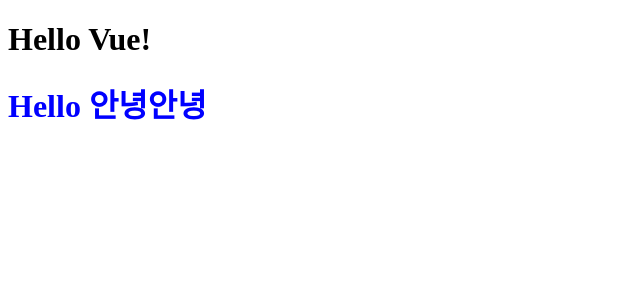
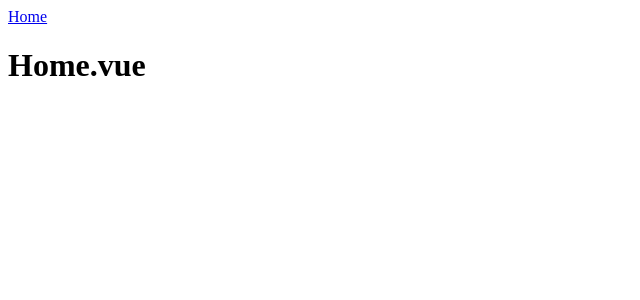
Before and after one commit to Junhyeong-B/vue_init, a Vue app: page / in a window 1280 px wide. Shown: the top 300 px of the page, without its empty margins (0-640 px from the left). Built offline with nearby package versions, Linux system fonts and the light colour scheme; the HTML template or start-up script is replaced by a standard one.

Commit message:
Feat: Add router

```diff
--- a/package.json
+++ b/package.json
@@ -27,6 +27,7 @@
   },
   "dependencies": {
     "vue": "^3.2.19",
+    "vue-router": "^4.0.11",
     "vuex": "^4.0.2"
   }
 }
--- a/src/App.vue
+++ b/src/App.vue
@@ -1,21 +1,6 @@
 <template>
-  <h1>
-    {{ msg }}
-  </h1>
-  <Hello />
+  <RouterLink to="/">
+    Home
+  </RouterLink>
+  <RouterView />
 </template>
-
-<script>
-import Hello from '~/components/Hello'
-
-export default {
-  components: {
-    Hello
-  },
-  data() {
-    return {
-      msg: 'Hello Vue!'
-    }
-  }
-}
-</script>
--- a/src/main.js
+++ b/src/main.js
@@ -1,7 +1,9 @@
 import { createApp } from 'vue'
 import App from '~/App'
 import store from '~/store'
+import router from '~/routes'
 
 const app = createApp(App)
 app.use(store)
+app.use(router)
 app.mount('#app')
--- /dev/null
+++ b/src/routes/Home.vue
@@ -0,0 +1,3 @@
+<template>
+  <h1>Home.vue</h1>
+</template>
--- /dev/null
+++ b/src/routes/index.js
@@ -0,0 +1,13 @@
+import { createRouter, createWebHistory } from 'vue-router'
+import Home from './Home'
+
+export default createRouter({
+  history: createWebHistory(),
+  scrollBehavior: () => ({ top: 0 }),
+  routes: [
+    {
+      path: '/',
+      component: Home
+    }
+  ]
+})
--- a/webpack.config.js
+++ b/webpack.config.js
@@ -13,6 +13,7 @@
   entry: './src/main.js',
   output: {
     path: path.resolve(__dirname, 'dist'),
+    publicPath: '/',
     clean: true,
   },
   module: {
@@ -42,4 +43,7 @@
       ]
     })
   ],
+  devServer: {
+    historyFallback: true
+  }
 }
```
Also changed, not shown: 1 other file (tests, documents, lock files or other folders).
